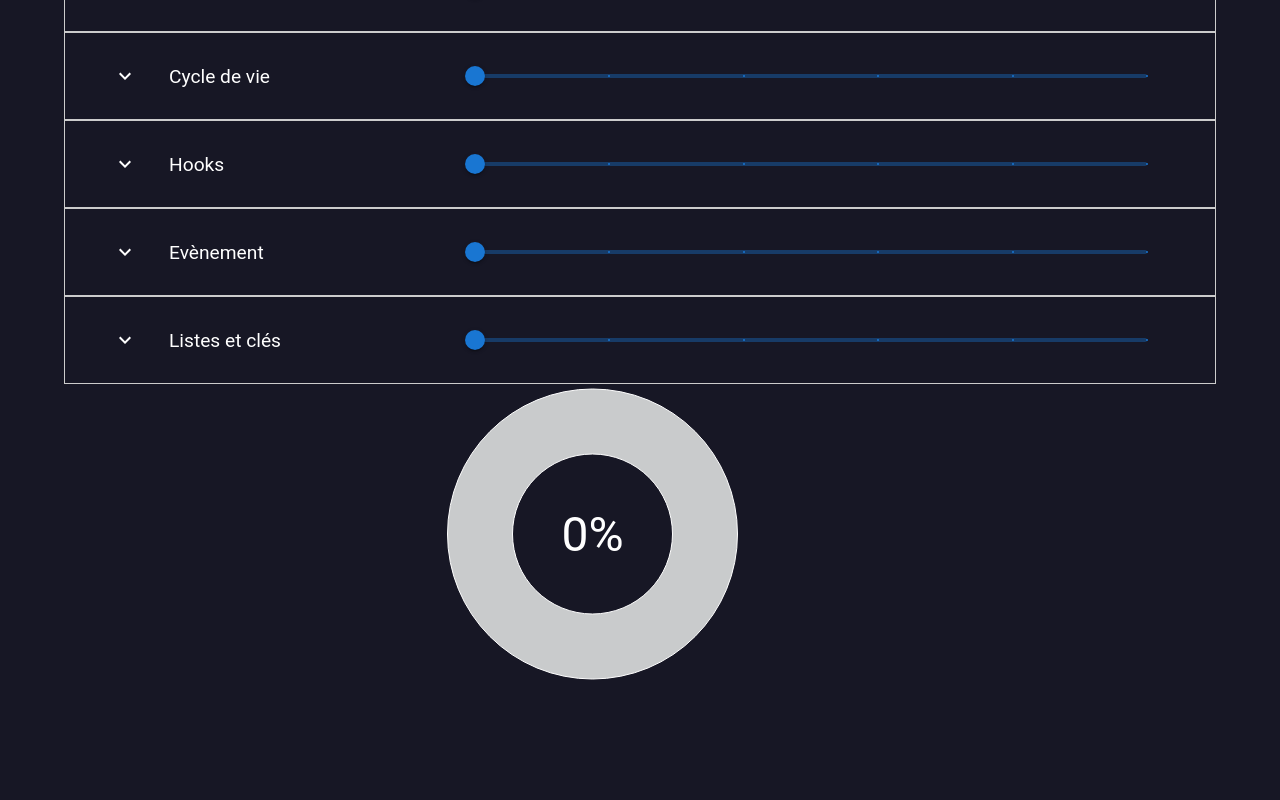
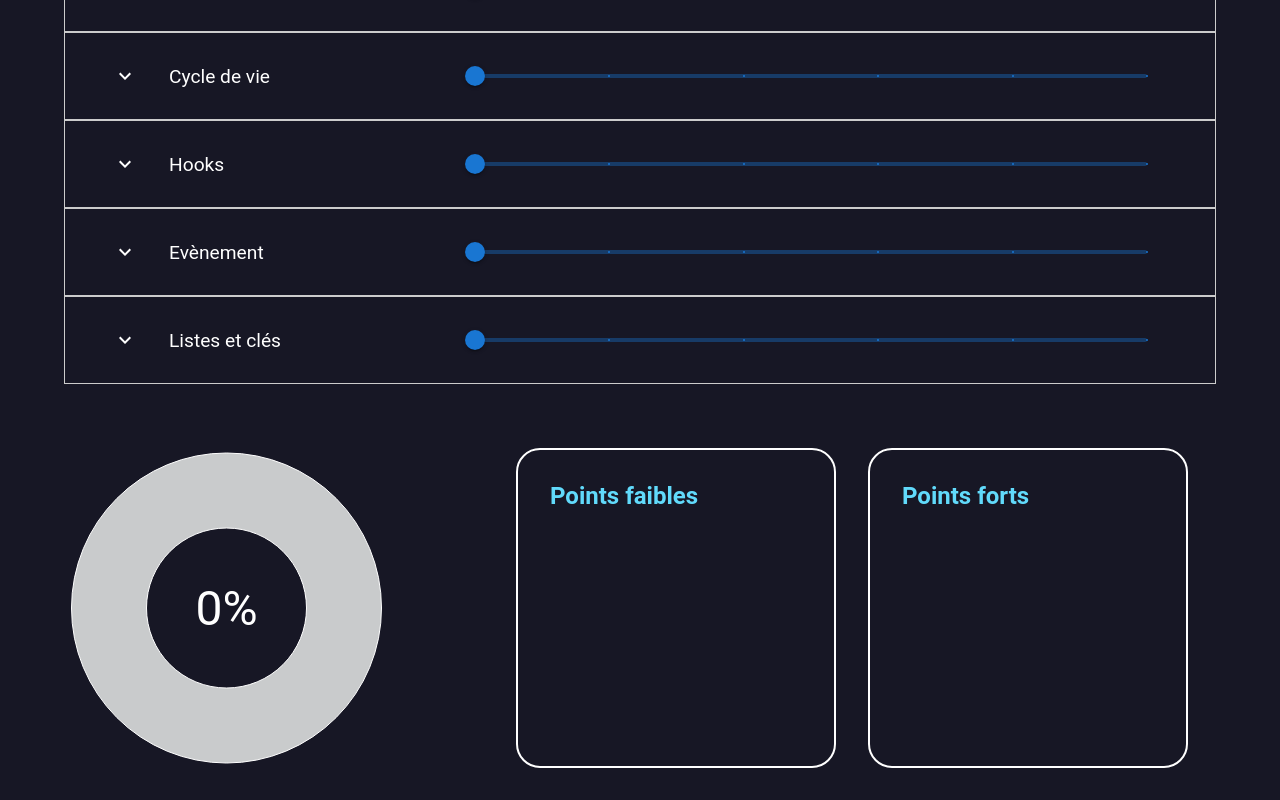
Before and after one commit to MaximeBritto/TechMeter, a React (Vite) app: page / in a window 1280 px wide. Shown: the part 445-1245 px from the top of the page. Before the commit the page ends 1161 px from the top, so only its background shows below. Built offline with nearby package versions, Linux system fonts and the light colour scheme.

Commit message:
Affichage des points forts/faibles

```diff
--- a/src/composant/TechSummary.jsx
+++ b/src/composant/TechSummary.jsx
@@ -15,7 +15,8 @@ const sliderNames = [
 ];
 
 const size = {
-  height: 300,
+  width: 420,
+  height: 320,
 };
 
 const StyledText = styled("text")(({ theme }) => ({
@@ -40,11 +41,16 @@ function TechSummary() {
     (20 * Object.values(values).reduce((a, b) => a + b, 0)) / sliderNames.length
   );
   const data = [
-    { value: average, color: '#61DAFB' },
-    { value: 100 - average, color: '#C9CBCC' }
+    { value: average, color: "#61DAFB" },
+    { value: 100 - average, color: "#C9CBCC" },
   ];
 
+  // Filter sliderNames to get names with values under or equal to 2
+  const pointsFaibles = sliderNames.filter((name) => values[name] < 2);
+  const pointsForts = sliderNames.filter((name) => values[name] > 3);
+
   return (
+    <div style={{ display: "flex", marginTop: "4rem", flexWrap: "wrap", gap: "2rem"}}>
       <div>
         <PieChart
           series={[{ data, innerRadius: 80 }]}
@@ -54,6 +60,31 @@ function TechSummary() {
           <PieCenterLabel>{average}%</PieCenterLabel>
         </PieChart>
       </div>
+      <div style={{border: "2px solid white", borderRadius: "1.5rem", padding: "2rem", width: "20rem"}}>
+        <h2 style={{ color: "#61DAFB", marginBottom: "1.5rem" }}>
+          Points faibles
+        </h2>
+        <ul>
+          {pointsFaibles.map((name) => (
+            <li key={name} style={{ marginBottom: "0.5rem", marginLeft: "0.5rem", fontSize: "1.2rem" }}>
+              {name}
+            </li>
+          ))}
+        </ul>
+      </div>
+      <div style={{border: "2px solid white", borderRadius: "1.5rem", padding: "2rem", width: "20rem", minHeight: "20rem"}}>
+        <h2 style={{ color: "#61DAFB", marginBottom: "1.5rem" }}>
+          Points forts
+        </h2>
+        <ul>
+          {pointsForts.map((name) => (
+            <li key={name} style={{ marginBottom: "0.5rem", marginLeft: "0.5rem", fontSize: "1.2rem" }}>
+              {name}
+            </li>
+          ))}
+        </ul>
+      </div>
+    </div>
   );
 }
 
```
Lines whose indentation alone changed are shown as unchanged.
